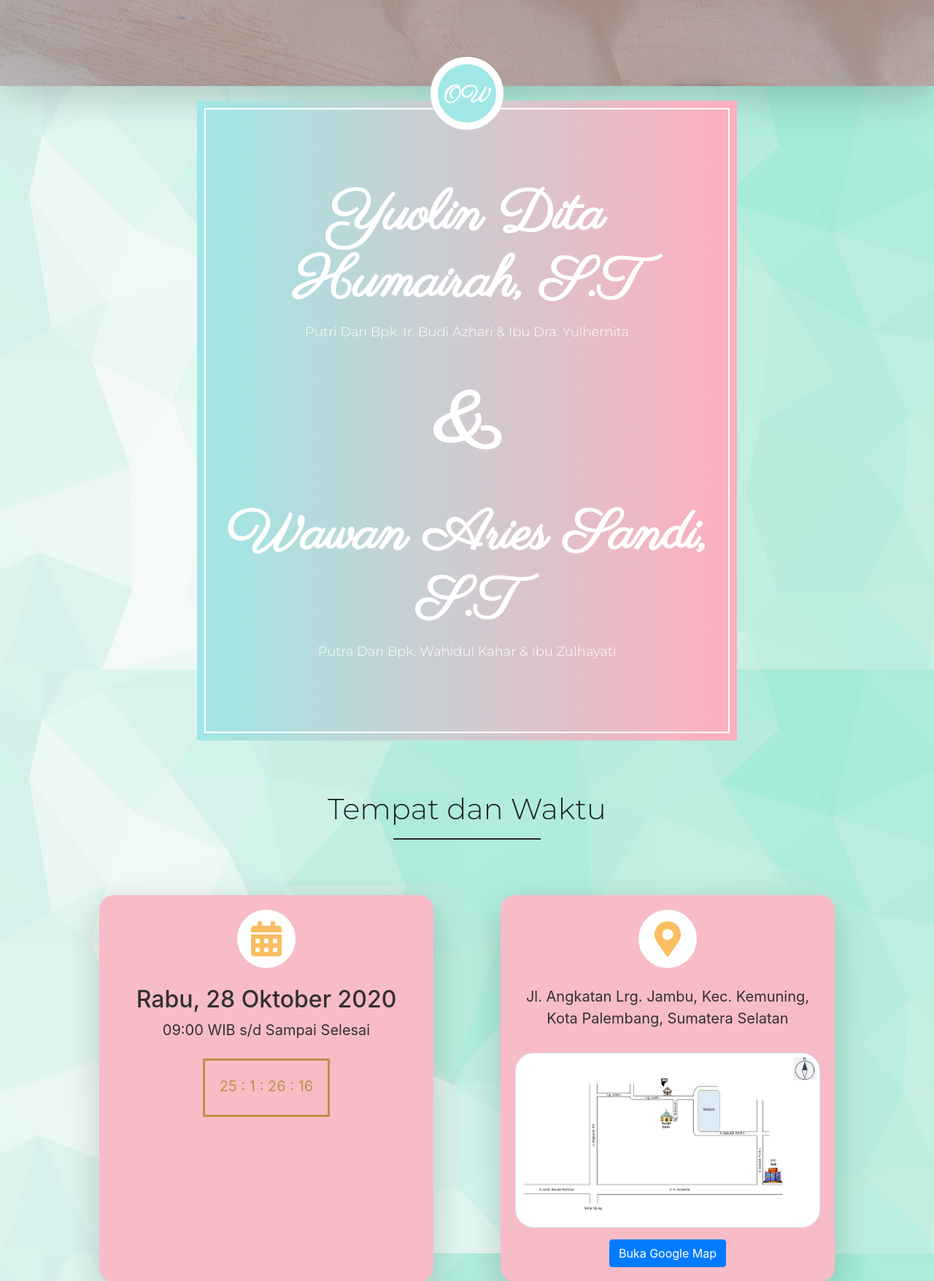
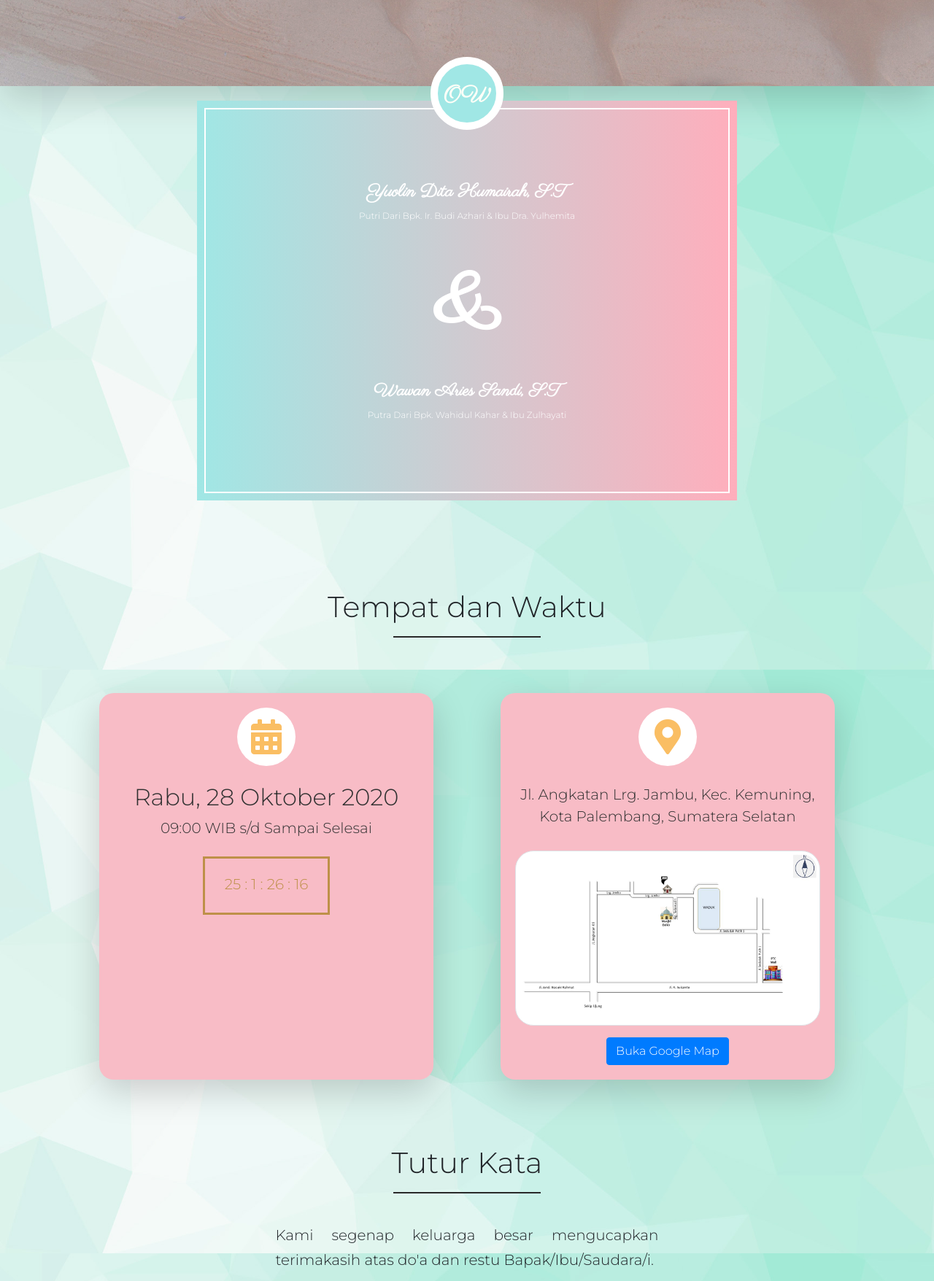
Before and after one commit to spardano/undangan, a PHP site: page / in a window 1280 px wide. Shown: the part 682-2438 px from the top of the page at 73% size. Run offline with PHP 8.4, Linux system fonts and the light colour scheme.

Commit message:
revisi lagi

```diff
--- a/assets/css/style.css
+++ b/assets/css/style.css
@@ -81,12 +81,13 @@ section hr {
   border: double 2px white;
   padding-top: 100px;
   padding-bottom: 80px;
+  padding-left: 0px;
+  padding-right: 0px;
 }
 
 #pengantin h1 {
   font-family: "Parisienne", cursive;
   font-weight: bold;
-  font-size: 6vw;
   color: white;
 }
 
@@ -98,7 +99,7 @@ section hr {
 
 #pengantin p {
   color: white;
-  font-size: 18px;
+  font-size: 12px;
   font-family: "Montserrat", sans-serif;
 }
 
--- a/index.php
+++ b/index.php
@@ -55,13 +55,13 @@
       <div class="nama col-sm-8 offset-sm-2" data-aos="fade-up" data-aos-duration="1800">
         <div class="garis col-sm text-center">
           <!-- Pengantin wanita -->
-          <h1>Yuolin Dita Humairah, S.T</h1>
+          <h1 style="font-size: 24px;">Yuolin Dita Humairah, S.T</h1>
           <p>Putri Dari Bpk. Ir. Budi Azhari & Ibu Dra. Yulhemita</p>
 
           <h1 style="font-size:9vw; margin-top:40px; margin-bottom:40px">&</h1>
 
           <!-- Penganti Pria -->
-          <h1>Wawan Aries Sandi, S.T</h1>
+          <h1 style="font-size: 24px;">Wawan Aries Sandi, S.T</h1>
           <p>Putra Dari Bpk. Wahidul Kahar & Ibu Zulhayati</p>
         </div>
       </div>
@@ -80,7 +80,7 @@
           <div class="logo rounded-circle mx-auto text-center">
             <i class="fas fa-calendar-alt fa-3x mt-3"></i>
           </div>
-          <div class="content text-center mt-4">
+          <div class="content text-center mt-4" style="font-family:  Montserrat, sans-serif;">
             <h2>Rabu, 28 Oktober 2020</h2>
             <p>09:00 WIB s/d Sampai Selesai</p>
 
@@ -95,7 +95,7 @@
             <i class="fas fa-map-marker-alt fa-3x mt-3"></i>
           </div>
 
-          <div class="content text-center mt-4">
+          <div class="content text-center mt-4" style="font-family:  Montserrat, sans-serif;">
             <p>
               Jl. Angkatan Lrg. Jambu, Kec. Kemuning, Kota Palembang, Sumatera
               Selatan
```
